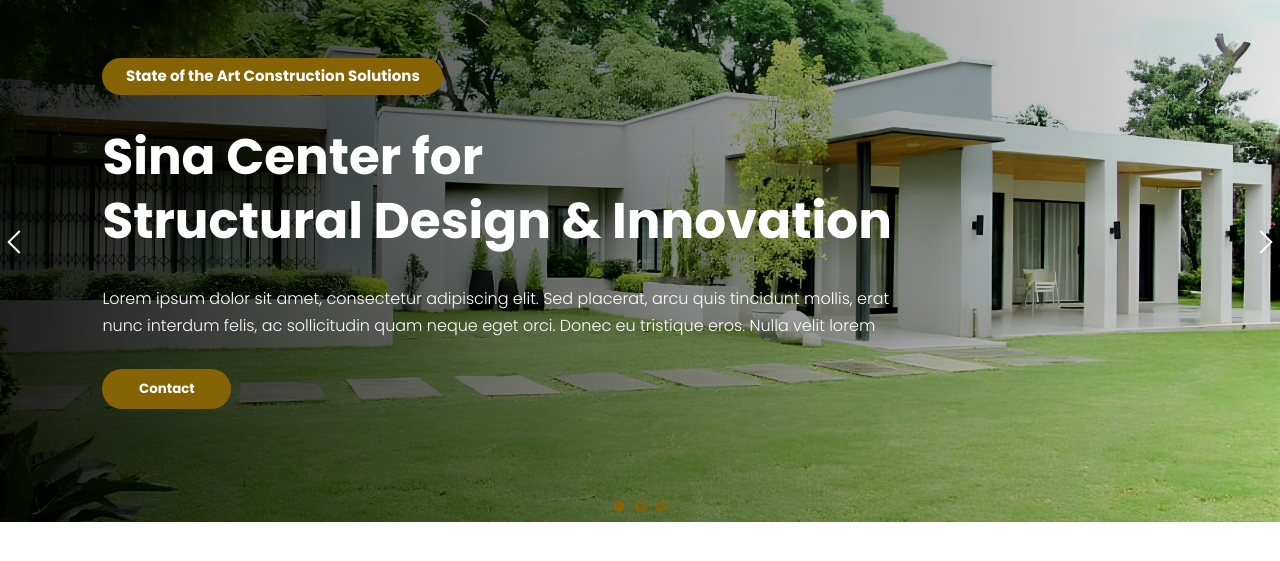
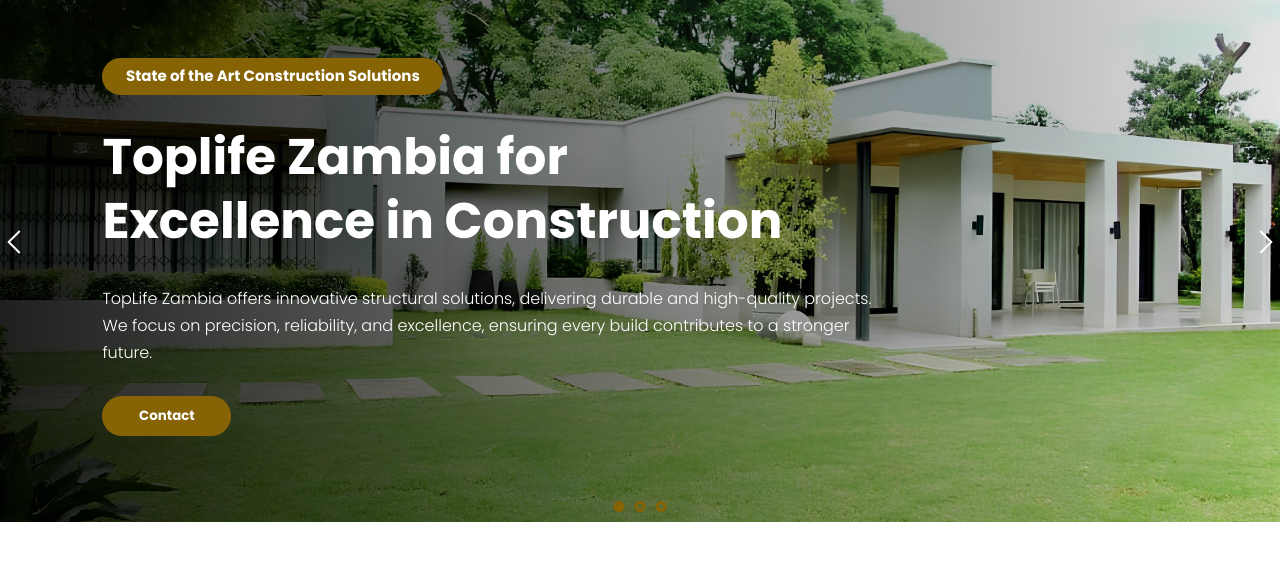
Before and after one commit to Jessekay0629/Toplife-Construction, a plain HTML site: page frontend/index.html in a window 1280 px wide. Shown: the part 174-735 px from the top of the page. Drawn offline with nearby package versions, Linux system fonts and the light colour scheme; no server answers; a script that the page names is missing.

Commit message:
Update index.html

```diff
--- a/frontend/index.html
+++ b/frontend/index.html
@@ -105,9 +105,9 @@
 
     <div class="content-container">
         <div class="content-item state-of-the-art">State of the Art Construction Solutions</div>
-        <div class="content-item sina-center">Sina Center for<br> Structural Design & Innovation</div>
+        <div class="content-item sina-center">Toplife Zambia for<br> Excellence in Construction</div>
         <div class="content-item paragraph">
-          <p>Lorem ipsum dolor sit amet, consectetur adipiscing elit. Sed placerat, arcu quis tincidunt mollis, erat nunc interdum felis, ac sollicitudin quam neque eget orci. Donec eu tristique eros. Nulla velit lorem</p>
+          <p>TopLife Zambia offers innovative structural solutions, delivering durable and high-quality projects. We focus on precision, reliability, and excellence, ensuring every build contributes to a stronger future.</p>
         </div>
         <button onclick="location.href='/contact'" class="contact-btn">Contact</button>
     </div>
```
